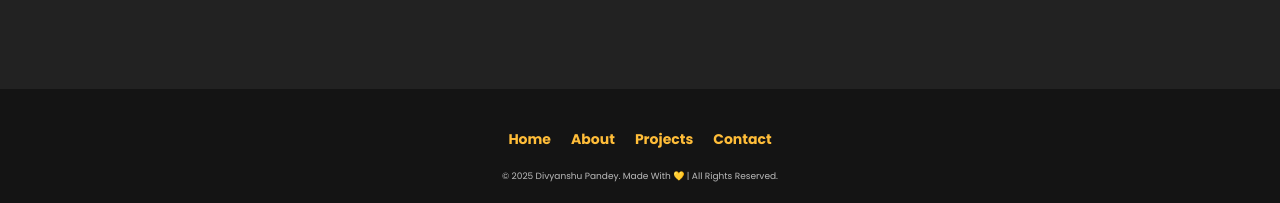
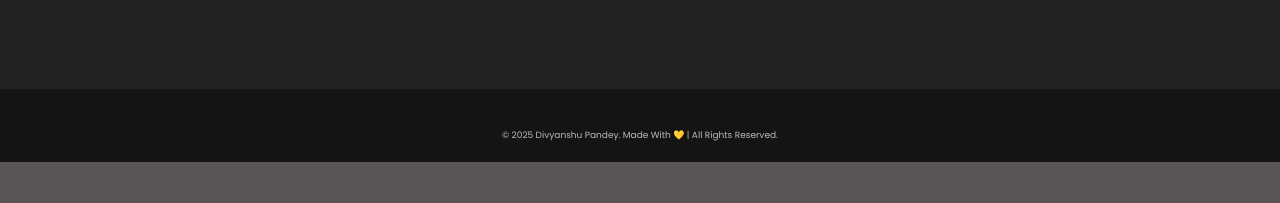
Before and after one commit to CodeCr4cker/Personagens-Valorant, a plain HTML site: page app_Version2.html in a window 1280 px wide. Shown: the part 741-944 px from the top of the page. After the commit the page ends 903 px from the top, so only its background shows below. Drawn offline with nearby package versions, Linux system fonts and the light colour scheme; a script that the page names is missing.

Commit message:
Update app_Version2.html

```diff
--- a/app_Version2.html
+++ b/app_Version2.html
@@ -1520,12 +1520,12 @@ header .navbar ul li a:hover, header .navbar ul li a:focus {
   <!-- yFooter Section -->
   <footer id="yFooter">
     <div class="yFooterContainer">
-      <div class="yFooterLinks">
+     <!-- <div class="yFooterLinks">
         <a href="#home" data-section="home">Home</a>
         <a href="#about" data-section="about">About</a>
         <a href="#projects" data-section="projects">Projects</a>
         <a href="#contact" data-section="contact">Contact</a>
-      </div>
+      </div> -->
       <div class="yFooterBottom">
         <p>&copy; 2025 Divyanshu Pandey. Made with 💛 | All rights reserved.</p>
       </div>
```
